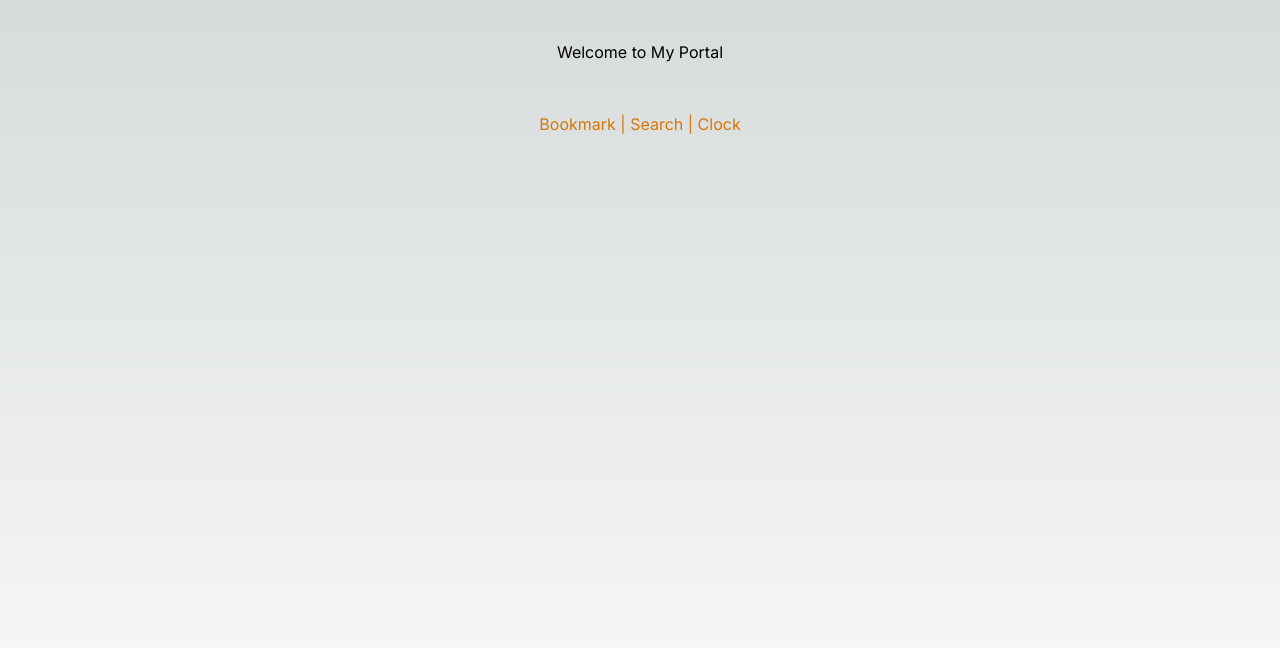
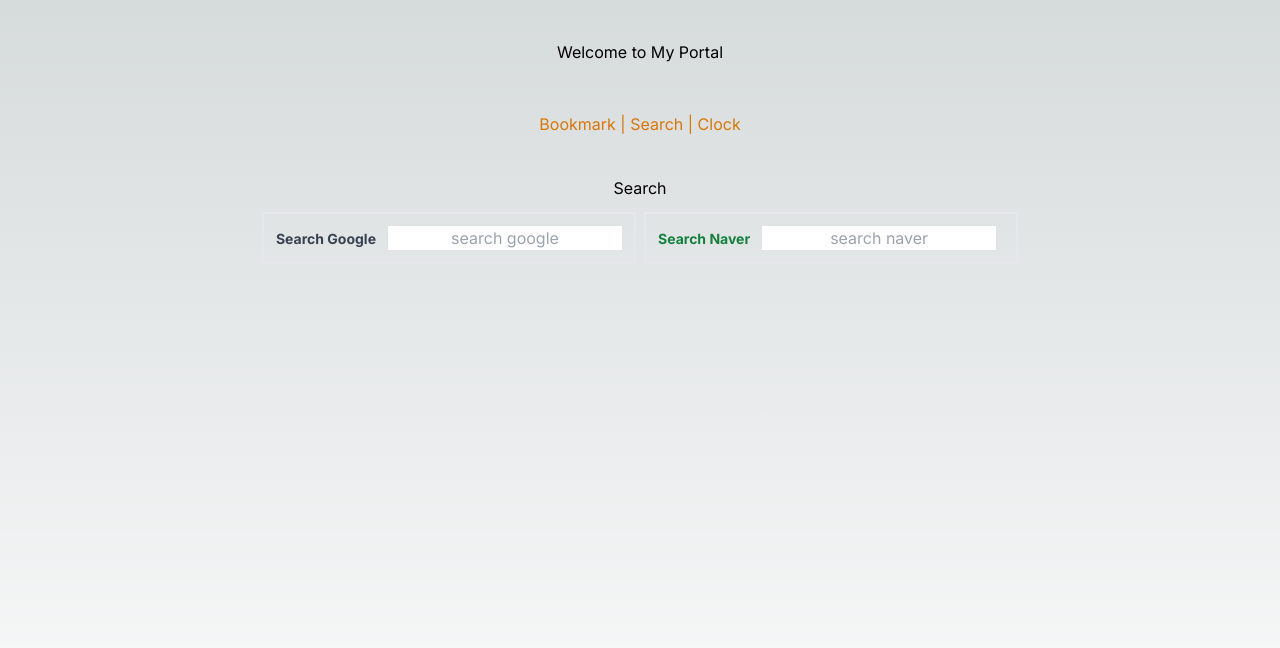
Before and after one commit to reill87/my-portal, a Next.js app: page /search in a window 1280 px wide. Shown: the top 648 px of the page. Built offline with nearby package versions, Linux system fonts and the light colour scheme.

Commit message:
✨ add search page

```diff
--- a/app/search/page.tsx
+++ b/app/search/page.tsx
@@ -1,3 +1,52 @@
+'use client';
+import { KeyboardEvent } from 'react';
+
 export default function Home() {
-  return <></>;
+  const searchGoogle = (e: KeyboardEvent<HTMLInputElement>) => {
+    if (e.key === 'Enter')
+      window.open(`https://google.com/search?q=${e.currentTarget.value}`);
+  };
+
+  const searchNaver = (e: KeyboardEvent<HTMLInputElement>) => {
+    if (e.key === 'Enter')
+      https: window.open(
+        `https:////search.naver.com/search.naver?where=nexearch&fbm=0&ie=utf8&query=h${e.currentTarget.value}`
+      );
+  };
+
+  const inputContainerClassName = 'border-spacing-2 border-2 p-3 mt-3';
+  const labelClassName = 'text-sm font-bold mb-2 mr-3';
+
+  return (
+    <>
+      <h2>Search</h2>
+      <div className='grid-cols-2 grid gap-2'>
+        <div className={inputContainerClassName}>
+          <label className={`text-gray-700 ${labelClassName}`} htmlFor='google'>
+            Search Google
+          </label>
+          <input
+            id='google'
+            className='text-red-300 text-center'
+            type='text'
+            placeholder='search google'
+            onKeyDown={searchGoogle}
+          />
+        </div>
+
+        <div className={`${inputContainerClassName}`}>
+          <label className={`text-green-700 ${labelClassName}`} htmlFor='naver'>
+            Search Naver
+          </label>
+          <input
+            id='naver'
+            className='text-green-300 text-center'
+            type='text'
+            placeholder='search naver'
+            onKeyDown={searchNaver}
+          />
+        </div>
+      </div>
+    </>
+  );
 }
```
